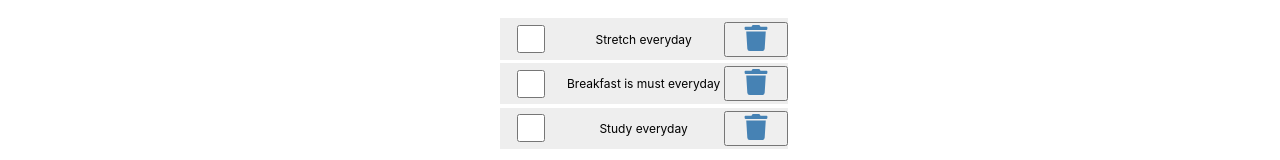
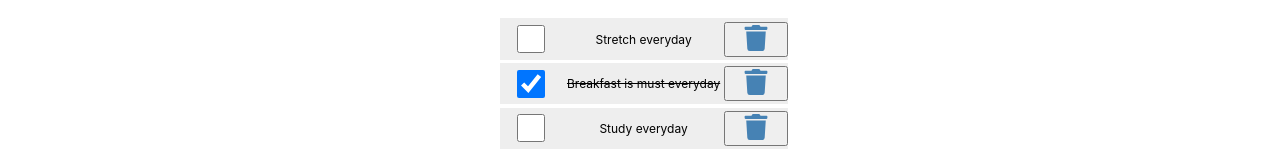
Before and after one commit to Samba73/react-projects, a React (Create React App) app in the folder ToDoApp/: page / in a window 1280 px wide. Shown: the part 345-505 px from the top of the page. Built offline with nearby package versions, Linux system fonts and the light colour scheme; data requests are answered from the project's data file.

Commit message:
added update and delete to json file

```diff
--- a/ToDoApp/src/Item.js
+++ b/ToDoApp/src/Item.js
@@ -5,9 +5,9 @@ import './Items.css'
 function Item({item, handleSelection, handleRemoveItem}) {
   return (
     <li className='item'>
-        <input type="checkbox" checked={item.ischecked} onChange={(event)=> handleSelection(item.id)}/>
+        <input type="checkbox" checked={item.checked} onChange={(event)=> handleSelection(item.id)}/>
         <label
-        style={(item.ischecked)? {textDecoration: 'line-through'}: null}
+        style={(item.checked)? {textDecoration: 'line-through'}: null}
         onDoubleClick={(event)=> handleSelection(item.id)}>{item.title}</label>
         <button onClick={()=>handleRemoveItem(item.id)}><FaTrash role="button" tabIndex="0" aria-label={`Delete ${item.item}`}/></button>
     </li>
--- a/ToDoApp/src/Requests.js
+++ b/ToDoApp/src/Requests.js
@@ -1,6 +1,9 @@
 const Requests = async(url='', options=null, errMessage=null) => {
+    console.log('url is', url)
+    console.log('options', options)
     try{
         const response = await fetch(url, options)
+        console.log(response)
         if (response.status !== 200) throw new Error("Please reload data")
     } catch(err){
         errMessage = err.Message
--- a/ToDoApp/src/ToDoAdd.js
+++ b/ToDoApp/src/ToDoAdd.js
@@ -19,13 +19,13 @@ export default function ToDoAdd () {
 
     async function handleAddItem(){
         if (!todo) return
-        const listItems = {
+        const listItem = {
             id: todocount+1,
             checked: false,
             title: todo
         }
         //console.log(listItems)
-        const updatedItems = [...items, listItems]
+        const updatedItems = [...items, listItem]
         setItems(updatedItems)
         //localStorage.setItem('todo_list',JSON.stringify(updatedItems))
         //console.log(items)
@@ -33,17 +33,17 @@ export default function ToDoAdd () {
         settodo('')
         inputRef.current.focus()
 
-        const addItem = Requests(API_URL, {
+        const addItem = await Requests(API_URL, {
             method: "POST",
             headers: {
                 'Content-Type': 'application/json'
             },
-            body: JSON.stringify(listItems)
+            body: JSON.stringify(listItem)
         } )
         if(addItem) {
             setFetchError(addItem)
         }
-        await fetchItems()
+        //await fetchItems()
     }
 
 
@@ -53,13 +53,13 @@ export default function ToDoAdd () {
         //event.target.value = ""
 
     }
-    function handleRemoveItem(id){
+    async function handleRemoveItem(id) {
         //alert(id)
         let listItems = items.filter(item => item.id !== id)
         setItems(listItems)
         settodocount(listItems.length)
 
-        const removeItem = Requests(`API_URL/${id}`, {
+        const removeItem = await Requests(`${API_URL}/${id}`, {
             method: "DELETE"
         })
         if (removeItem) {
@@ -67,24 +67,33 @@ export default function ToDoAdd () {
         }
 
     }
-    function handleSelection(id) {
-        const listItems = items.map((item) =>
+    async function handleSelection(id) {
+        const listItem = items.map((item) =>
             item.id === id ? {...item, checked:!item.checked} : item
         )
-        setItems(listItems)
+        setItems(listItem)
+        console.log(listItem)
+        const selectedItem = listItem.filter((item) => item.id === id)
+        console.log(selectedItem)
+        const selectItem = await Requests(`${API_URL}/${id}` , {
+            method: "PATCH",
+            headers: {
+                'Content-Type': 'application/json'
+            },
+            body: JSON.stringify({checked:selectedItem[0].checked})
+        })
+        if (selectItem) {
+            setFetchError(selectItem)
+        }
 
     }
-
     const fetchItems = async () => {
         try {
             const response = await fetch(API_URL)
-            console.log(response)
             if (response.status === 200) {
                 const listItems = await response.json()
-                console.log('listitems',listItems)
                 setItems(listItems)
                 settodocount(listItems.length)
-                console.log('item', items)
                 setFetchError(null)
             } else {
                 throw new Error('No Data Retrieved')
@@ -101,6 +110,7 @@ export default function ToDoAdd () {
     React.useEffect(()=>{
         setTimeout(() => {
             fetchItems();
+            //handleAddItem();
         },2000)
         },[])
 
@@ -134,7 +144,6 @@ return (
                         <h2>Available ToDo's are...</h2>
                         {items && items.length > 0 ? (
                         <Items
-                            key = {items.length}
                             items={items.filter(item =>
                             item.title.toLowerCase().includes(search.toLowerCase())
                             )}
```
